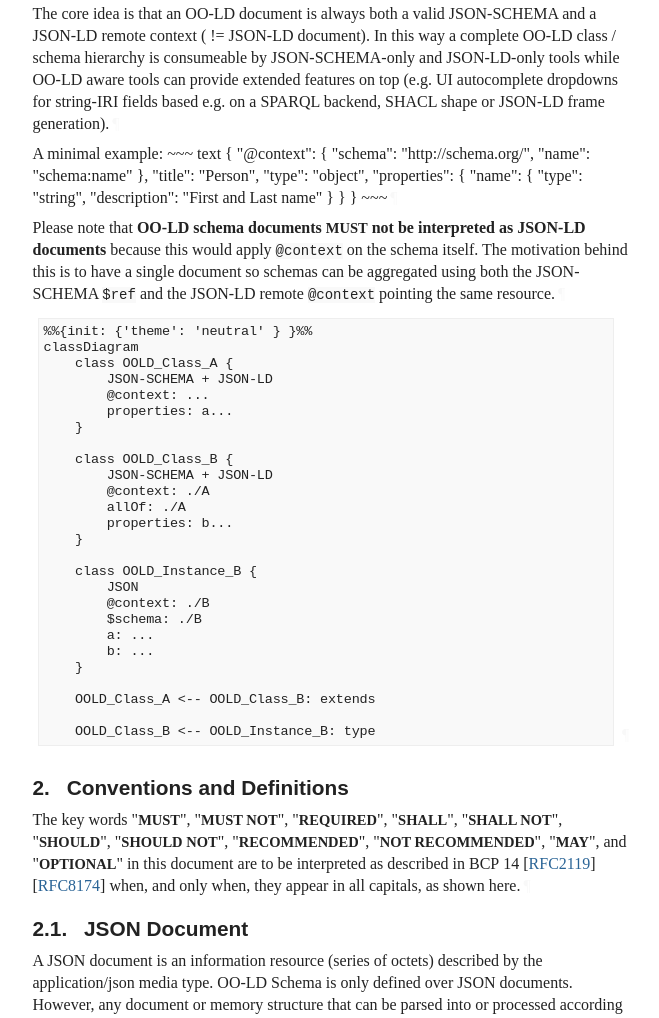
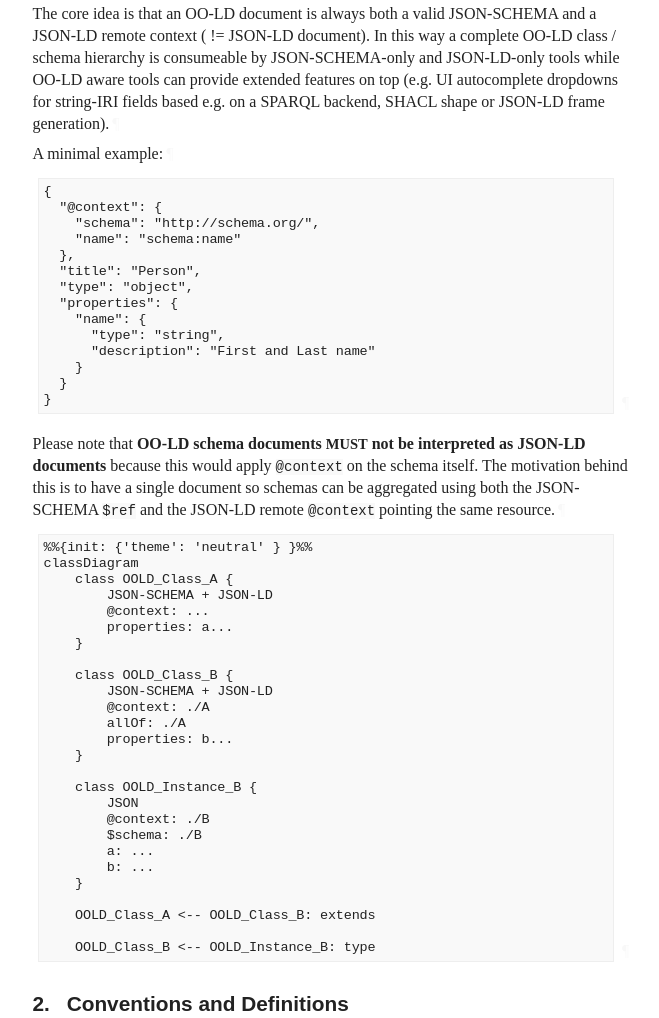
Before and after one commit to OO-LD/specification, a plain HTML site: page draft-stier-oold-schema.html in a window 1280 px wide. Shown: the part 708-1726 px from the top of the page, without its empty margins (92-751 px from the left). Drawn offline with Linux system fonts and the light colour scheme; a web font is replaced by a local one.

Commit message:
Script updating gh-pages from fb91310. [ci skip]

```diff
--- a/draft-stier-oold-schema.html
+++ b/draft-stier-oold-schema.html
@@ -1184,8 +1184,9 @@ svg :is([fill="white"], [fill^="#fff"]) {
 <a href="#section-1" class="section-number selfRef">1. </a><a href="#name-introduction" class="section-name selfRef">Introduction</a>
       </h2>
 <p id="section-1-1">The core idea is that an OO-LD document is always both a valid JSON-SCHEMA and a JSON-LD remote context ( != JSON-LD document). In this way a complete OO-LD class / schema hierarchy is consumeable by JSON-SCHEMA-only and JSON-LD-only tools while OO-LD aware tools can provide extended features on top (e.g. UI autocomplete dropdowns for string-IRI fields based e.g. on a SPARQL backend, SHACL shape or JSON-LD frame generation).<a href="#section-1-1" class="pilcrow">¶</a></p>
-<p id="section-1-2">A minimal example:
-~~~ text
+<p id="section-1-2">A minimal example:<a href="#section-1-2" class="pilcrow">¶</a></p>
+<div class="lang-json sourcecode" id="section-1-3">
+<pre>
 {
   "@context": {
     "schema": "http://schema.org/",
@@ -1200,9 +1201,10 @@ svg :is([fill="white"], [fill^="#fff"]) {
     }
   }
 }
-~~~<a href="#section-1-2" class="pilcrow">¶</a></p>
-<p id="section-1-3">Please note that <strong>OO-LD schema documents <span class="bcp14">MUST</span> not be interpreted as JSON-LD documents</strong> because this would apply <code>@context</code> on the schema itself. The motivation behind this is to have a single document so schemas can be aggregated using both the JSON-SCHEMA <code>$ref</code> and the JSON-LD remote <code>@context</code> pointing the same resource.<a href="#section-1-3" class="pilcrow">¶</a></p>
-<div class="lang-text sourcecode" id="section-1-4">
+</pre><a href="#section-1-3" class="pilcrow">¶</a>
+</div>
+<p id="section-1-4">Please note that <strong>OO-LD schema documents <span class="bcp14">MUST</span> not be interpreted as JSON-LD documents</strong> because this would apply <code>@context</code> on the schema itself. The motivation behind this is to have a single document so schemas can be aggregated using both the JSON-SCHEMA <code>$ref</code> and the JSON-LD remote <code>@context</code> pointing the same resource.<a href="#section-1-4" class="pilcrow">¶</a></p>
+<div class="lang-text sourcecode" id="section-1-5">
 <pre>
 %%{init: {'theme': 'neutral' } }%%
 classDiagram
@@ -1230,7 +1232,7 @@ classDiagram
     OOLD_Class_A &lt;-- OOLD_Class_B: extends
 
     OOLD_Class_B &lt;-- OOLD_Instance_B: type
-</pre><a href="#section-1-4" class="pilcrow">¶</a>
+</pre><a href="#section-1-5" class="pilcrow">¶</a>
 </div>
 </section>
 </div>
```
Also changed, not shown: draft-stier-oold-schema.txt.
